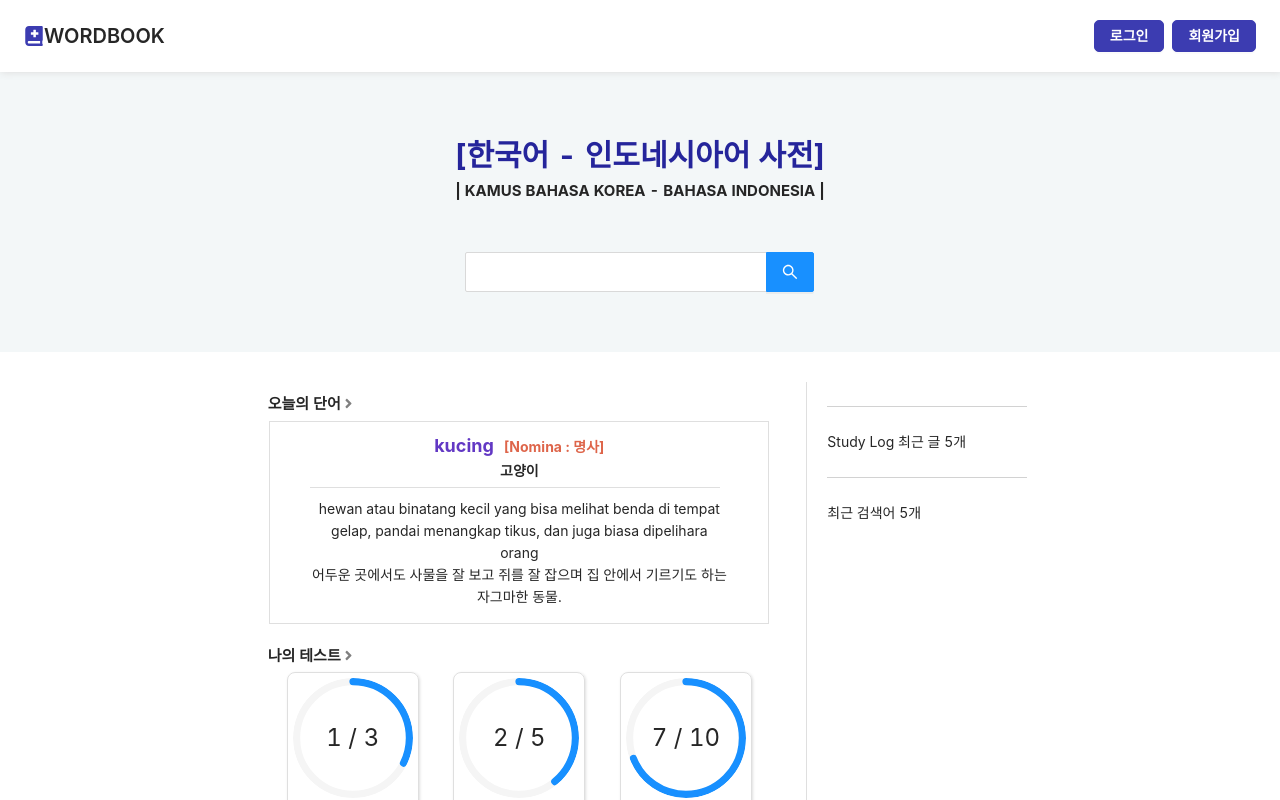
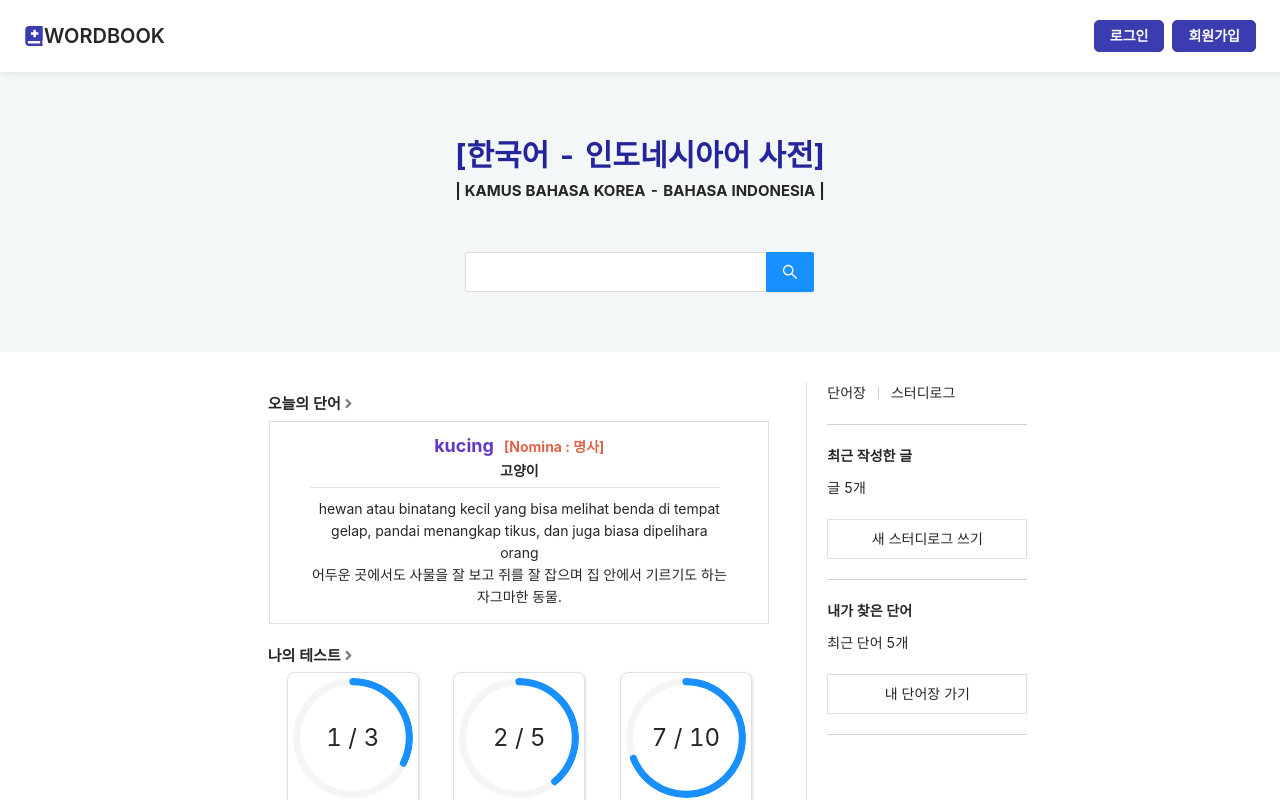
Before and after one commit to riley909/wordbook-client, a React (Create React App) app: page / in a window 1280 px wide. Shown: the top 800 px of the page. Built offline with nearby package versions, Linux system fonts and the light colour scheme.

Commit message:
Feat: Side 컴포넌트 적용

```diff
--- a/src/components/Dict/DictList.js
+++ b/src/components/Dict/DictList.js
@@ -9,6 +9,7 @@ import { Col, Divider } from 'antd';
 import SearchInput from './SearchInput';
 import { sortPos } from '../../utils/sortPos';
 import Loading from './Loading';
+import Side from '../NavBar/Side/Side';
 
 export default function DictList({ query, search, wordClick }) {
   const searchResults = useSelector((state) => state.dict.search.data);
@@ -91,10 +92,7 @@ export default function DictList({ query, search, wordClick }) {
         </Col>
         <div className={styles.side_divider} />
         <Col span={6} className={styles.side}>
-          <Divider className={styles.divider} />
-          Study Log 최근 글 5개
-          <Divider className={styles.divider} />
-          최근 검색어 5개
+          <Side />
         </Col>
       </Layout>
       <div>Footer</div>
--- a/src/components/Dict/DictView.js
+++ b/src/components/Dict/DictView.js
@@ -7,6 +7,7 @@ import Loading from './Loading';
 import Layout from '../Layout/Layout';
 import styles from '../../styles/DictView.module.css';
 import { Col } from 'antd';
+import Side from '../NavBar/Side/Side';
 
 export default function DictView({ search, wordClick }) {
   const searchViewResult = useSelector((state) => state.dict.searchView.data);
@@ -46,7 +47,9 @@ export default function DictView({ search, wordClick }) {
           </div>
         </Col>
         <div className={styles.side_divider} />
-        <Col span={6}></Col>
+        <Col span={6}>
+          <Side />
+        </Col>
       </Layout>
       <div>Footer</div>
     </div>
--- a/src/components/HomePage/Home.js
+++ b/src/components/HomePage/Home.js
@@ -9,6 +9,7 @@ import MyTest from './MyTest';
 import Encyclopedia from './Encyclopedia';
 import NextButton from './NextButton';
 import Header from '../NavBar/Header';
+import Side from '../NavBar/Side/Side';
 
 export default function Home({ search, login }) {
   const searchRef = useRef(null);
@@ -111,10 +112,7 @@ export default function Home({ search, login }) {
         </Col>
         <div className={styles.side_divider} />
         <Col span={6}>
-          <Divider className={styles.divider} />
-          Study Log 최근 글 5개
-          <Divider className={styles.divider} />
-          최근 검색어 5개
+          <Side />
         </Col>
         <Divider style={{ backgroundColor: 'grey' }} />
         <div>Footer</div>
```
